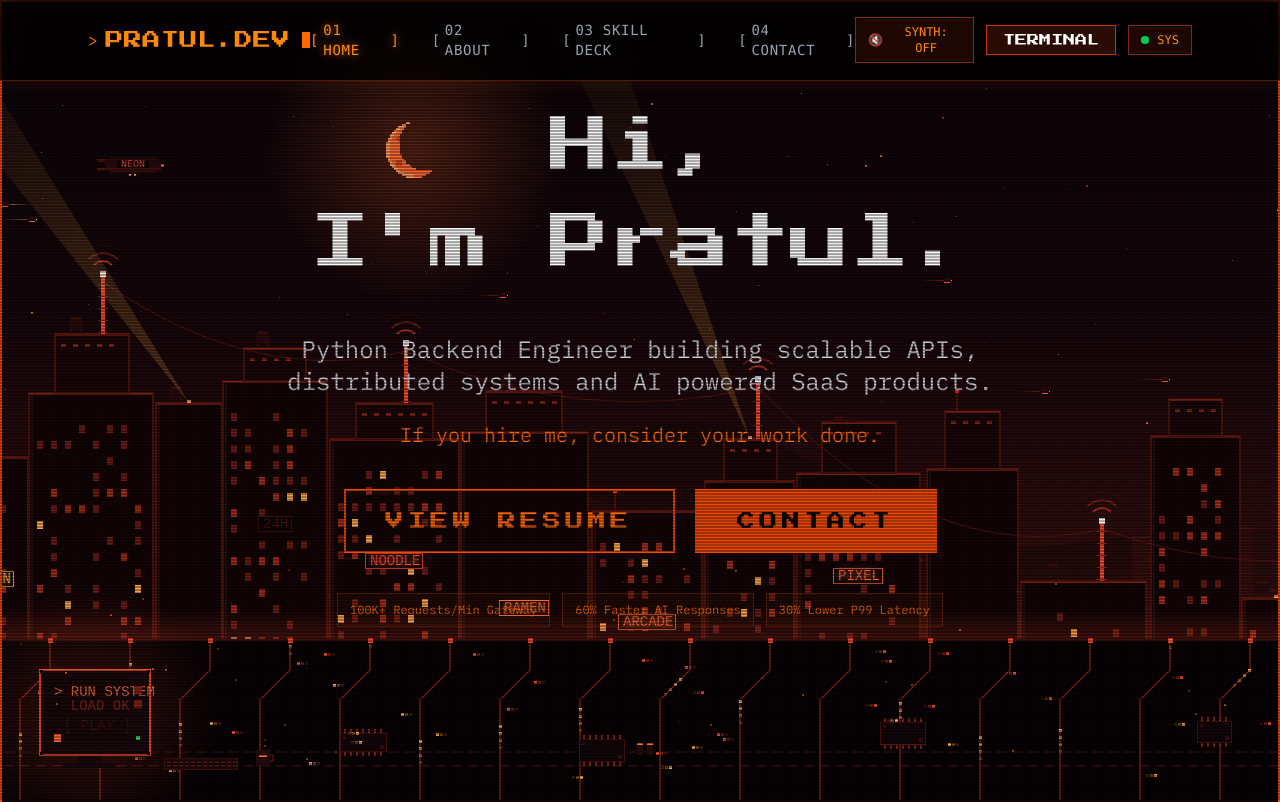
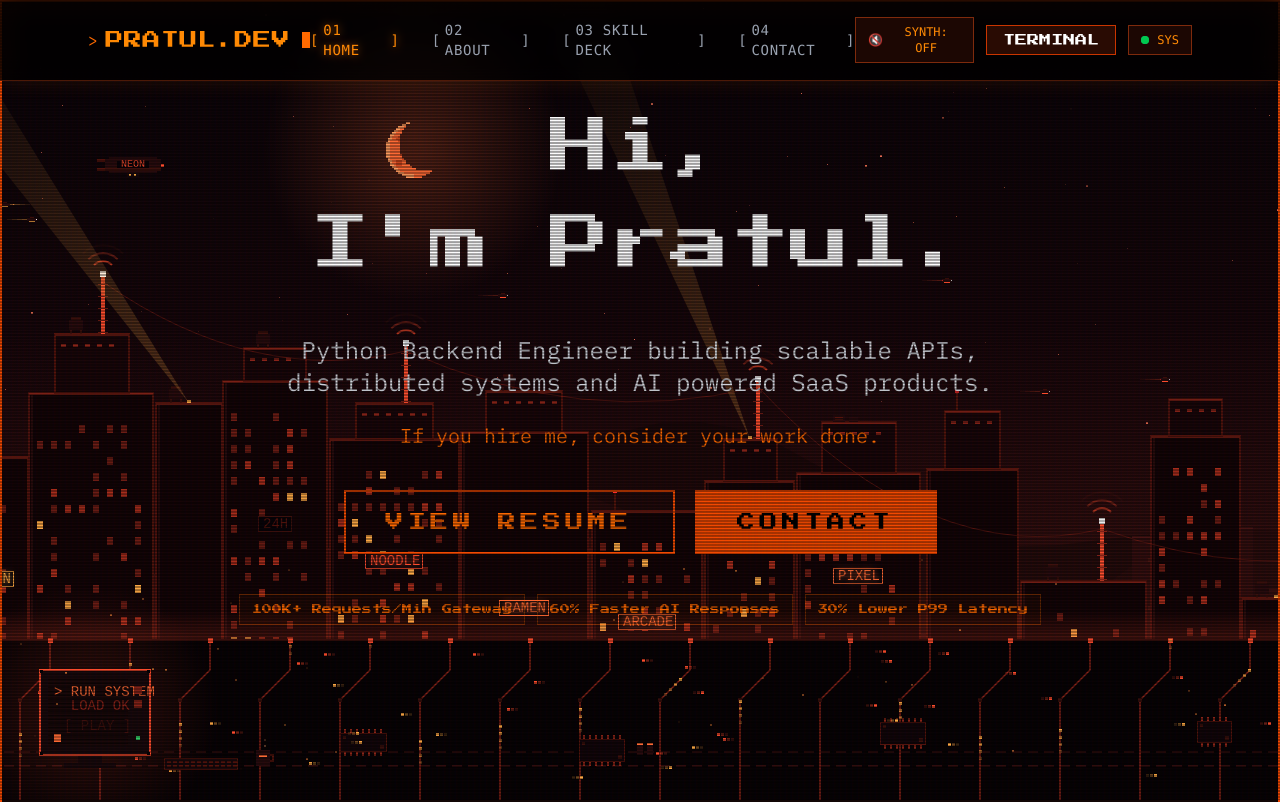
Before and after one commit to Pratul74/Portfolio, a React (Vite) app in the folder frontend/: page / in a window 1280 px wide. Shown: the top 802 px of the page. Built offline with nearby package versions, Linux system fonts and the light colour scheme.

Commit message:
refactor(styles): update global stylesheet with new utility classes
- Add tiny-pixel font utility class for smaller pixel typography styling
- Retain existing custom scrollbar, cursor blink, and retro border animations

```diff
--- a/frontend/src/index.css
+++ b/frontend/src/index.css
@@ -18,6 +18,11 @@ body{
 .small-pixel{
     font-family: "Press Start 2p";
     font-size: small;
+}
+
+.tiny-pixel{
+    font-family: "Press Start 2p";
+    font-size: x-small;
 }
 @keyframes blinkBorder {
 
```
